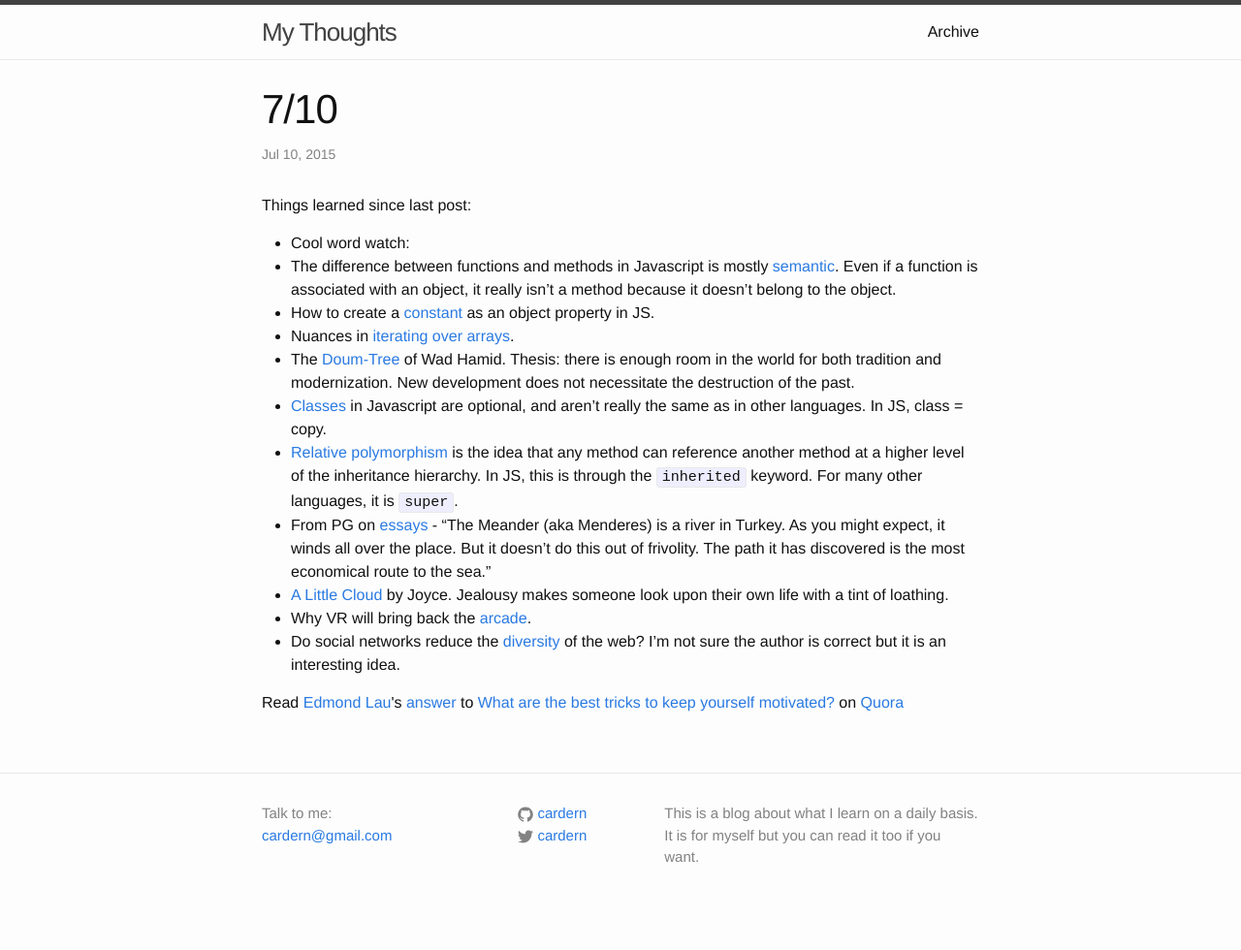
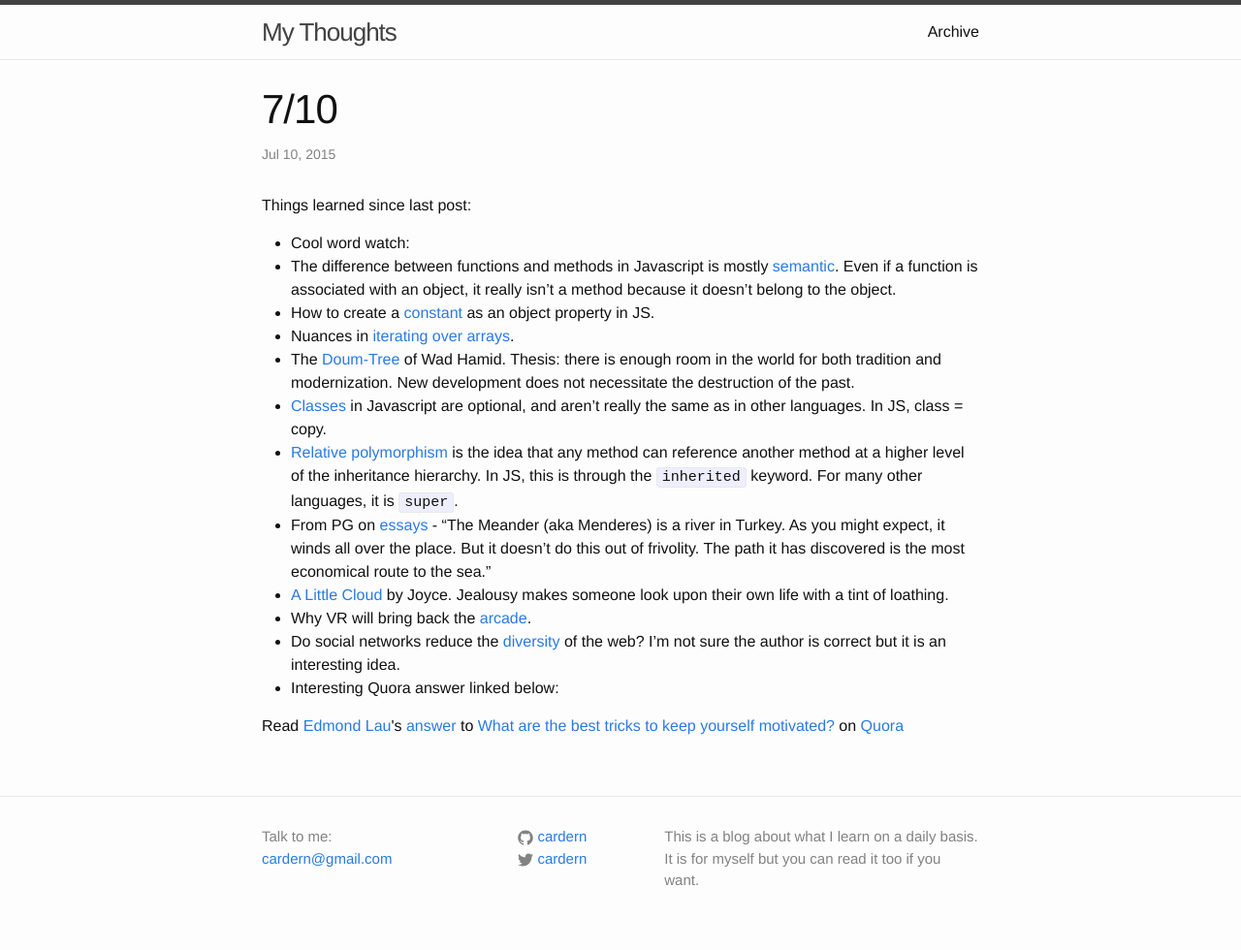
Before and after one commit to cardern/blog, a Jekyll site: the page built from _posts/2015-07-10-26.markdown, in a window 1280 px wide. Shown: the whole page at 97% size. Built offline with Jekyll 4.4.1, drawn with Linux system fonts in a browser that asks for light colours; a script that is not in the unit is left out; before the commit the page ends 956 px from its top, so only the background shows below that.

Commit message:
Quota Success

```diff
--- a/_posts/2015-07-10-26.markdown
+++ b/_posts/2015-07-10-26.markdown
@@ -16,5 +16,6 @@ Things learned since last post:
 * [A Little Cloud](http://www.classicshorts.com/stories/ltlcloud.html) by Joyce. Jealousy makes someone look upon their own life with a tint of loathing.
 * Why VR will bring back the [arcade](https://medium.com/@josh_taylor/virtual-reality-will-bring-back-the-arcade-16f3f92b52e8).
 * Do social networks reduce the [diversity](https://medium.com/matter/the-web-we-have-to-save-2eb1fe15a426) of the web? I'm not sure the author is correct but it is an interesting idea.
+* Interesting Quora answer linked below:
 
-<span class="quora-content-embed" data-name="Life-Lessons/What-are-the-best-tricks-to-keep-yourself-motivated/answer/Edmond-Lau">Read <a data-width="559" data-height="250" class="quora-content-link" href="http://www.quora.com/Life-Lessons/What-are-the-best-tricks-to-keep-yourself-motivated/answer/Edmond-Lau" data-embed="stmjsgf" data-type="answer" data-id="7415251" data-key="3f6804a06a592d7d9c564b0c2065cafd" load-full-answer=False><a href="http://www.quora.com/Edmond-Lau">Edmond Lau</a>&#039;s <a href="/Life-Lessons/What-are-the-best-tricks-to-keep-yourself-motivated#ans7415251">answer</a> to <a href="/Life-Lessons/What-are-the-best-tricks-to-keep-yourself-motivated" ref="canonical">What are the best tricks to keep yourself motivated?</a></a> on <a href="http://www.quora.com">Quora</a><script type="text/javascript" src="http://www.quora.com/widgets/content"></script></span>
+<span class="quora-content-embed" data-name="Life-Lessons/What-are-the-best-tricks-to-keep-yourself-motivated/answer/Edmond-Lau">Read <a class="quora-content-link" href="http://www.quora.com/Life-Lessons/What-are-the-best-tricks-to-keep-yourself-motivated/answer/Edmond-Lau" data-embed="stmjsgf" data-type="answer" data-id="7415251" data-key="3f6804a06a592d7d9c564b0c2065cafd"><a href="http://www.quora.com/Edmond-Lau">Edmond Lau</a>&#039;s <a href="/Life-Lessons/What-are-the-best-tricks-to-keep-yourself-motivated#ans7415251">answer</a> to <a href="/Life-Lessons/What-are-the-best-tricks-to-keep-yourself-motivated" ref="canonical">What are the best tricks to keep yourself motivated?</a></a> on <a href="http://www.quora.com">Quora</a><script type="text/javascript" src="http://www.quora.com/widgets/content"></script></span>
```
